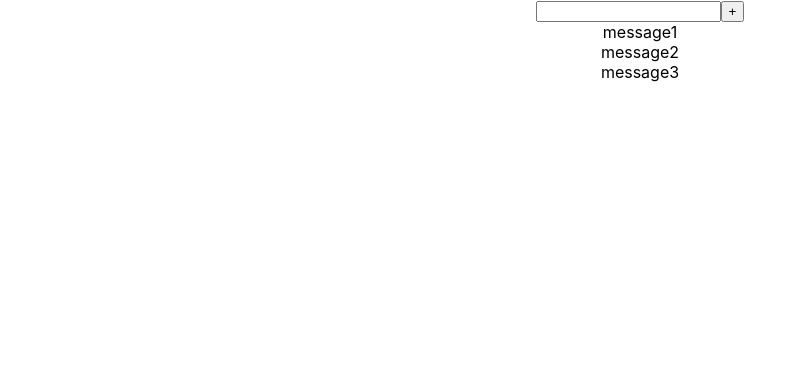
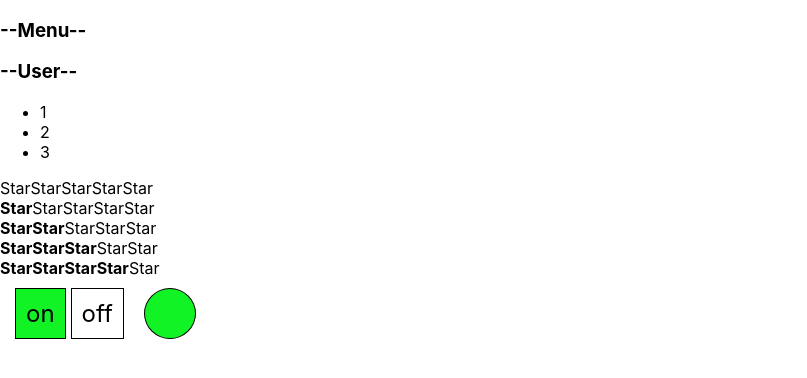
Before and after one commit to Steelmen87/tsjs, a React (Create React App) app: page / in a window 1280 px wide. Shown: the top 378 px of the page, without its empty margins (0-807 px from the left). Built offline with nearby package versions, Linux system fonts and the light colour scheme.

Commit message:
add Conditional_Rendering

```diff
--- /dev/null
+++ b/src/AppRenderAccordion.tsx
@@ -0,0 +1,22 @@
+import React, {useState} from 'react';
+import Accordion from "./Conditional_Rendering/Accordion";
+import Rating from "./Conditional_Rendering/Rating";
+import OnOff from "./Conditional_Rendering/OnOff";
+
+const AppRenderAccordion = () => {
+    let [state,setState]=useState(true)
+    return (
+        <div>
+            <Accordion titleValue={"Menu"} collapsed={true}/>
+            <Accordion titleValue={"User"} collapsed={false}/>
+            <Rating value={0}/>
+            <Rating value={1}/>
+            <Rating value={2}/>
+            <Rating value={3}/>
+            <Rating value={4}/>
+            <OnOff state={state}/>
+        </div>
+    );
+};
+
+export default AppRenderAccordion;
--- /dev/null
+++ b/src/Conditional_Rendering/Accordion.tsx
@@ -0,0 +1,35 @@
+import React from 'react';
+
+type AccordionPropsType = {
+    titleValue: string
+    collapsed: boolean
+}
+const Accordion = ({collapsed, titleValue}: AccordionPropsType) => {
+    console.log('Accordion rendering')
+    return <div>
+        <AccordionTitle title={titleValue}/>
+        {!collapsed && <AccordionBody/>}
+    </div>
+};
+
+export default Accordion;
+type AccordionTitle = {
+    title: string
+}
+const AccordionTitle = ({title}: AccordionTitle) => {
+    return (
+        <h3>--{title}--</h3>
+    )
+}
+
+function AccordionBody() {
+    return (
+        <div>
+            <ul>
+                <li>1</li>
+                <li>2</li>
+                <li>3</li>
+            </ul>
+        </div>
+    )
+}
--- /dev/null
+++ b/src/Conditional_Rendering/OnOff.tsx
@@ -0,0 +1,18 @@
+import React from 'react';
+import styles from './Rating.module.css'
+
+type OnOffProps = {
+    state: boolean
+}
+const OnOff: React.FC<OnOffProps> = ({state}) => {
+    let res = state ? styles.green : styles.red
+    return (
+        <div className={styles.blockFlex}>
+            <div className={`${styles.item} ${state && styles.green}`}>on</div>
+            <div className={`${styles.item} ${!state && styles.red}`}>off</div>
+            <div className={`${styles.lamp} ${res}`}></div>
+        </div>
+    );
+};
+
+export default OnOff;
--- /dev/null
+++ b/src/Conditional_Rendering/Rating.module.css
@@ -0,0 +1,21 @@
+.blockFlex{
+    margin: 10px;
+    display: flex;
+}
+.item{
+    border: 1px solid black;
+    padding: 10px;
+    margin-left: 5px;
+    font-size: 24px;
+}
+.lamp{
+    margin-left: 20px;
+    width: 50px;
+    border: 1px solid black;
+    border-radius: 50%;
+}
+.green{
+    background-color: #11f325;
+}.red{
+    background-color: #ee1008;
+}
--- /dev/null
+++ b/src/Conditional_Rendering/Rating.tsx
@@ -0,0 +1,26 @@
+import React from 'react';
+
+type RatingPropsType = {
+    value: 0 | 1 | 2 | 3 | 4 | 5
+}
+const Rating: React.FC<RatingPropsType> = ({value}) => {
+    return (
+        <div>
+            <Star selected={value > 0}/>
+            <Star selected={value > 1}/>
+            <Star selected={value > 2}/>
+            <Star selected={value > 3}/>
+            <Star selected={value > 4}/>
+        </div>
+    );
+};
+
+export default Rating;
+type PropsStarType = {
+    selected: boolean
+}
+const Star = ({selected}: PropsStarType) => {
+    let res = selected ? <strong>Star</strong> : 'Star'
+    return <span>{res}</span>
+
+}
--- a/src/index.tsx
+++ b/src/index.tsx
@@ -3,13 +3,14 @@ import ReactDOM from 'react-dom/client';
 import './index.css';
 import App from './App';
 import reportWebVitals from './reportWebVitals';
+import AppRenderAccordion from "./AppRenderAccordion";
 
 const root = ReactDOM.createRoot(
   document.getElementById('root') as HTMLElement
 );
 root.render(
   <React.StrictMode>
-    <App />
+    <AppRenderAccordion />
   </React.StrictMode>
 );
 
```
